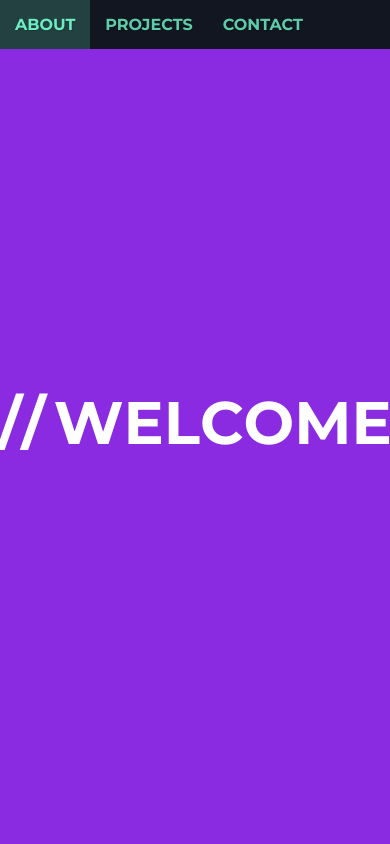
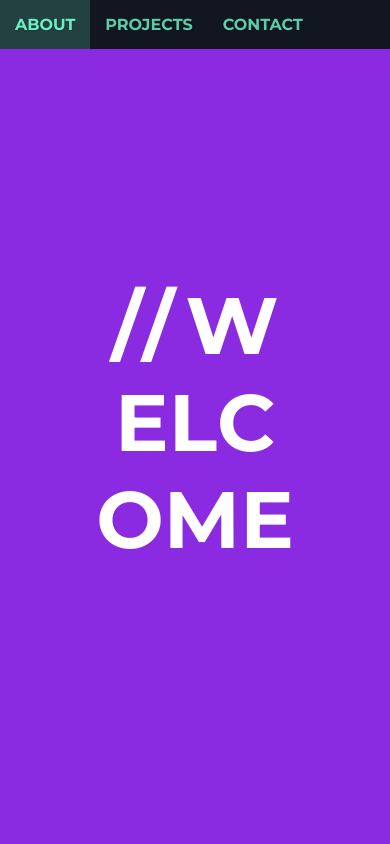
Before and after one commit to jbikeler/jbikeler.github.io, a plain HTML site: page index.html in a window 390 px wide. Shown: the top 844 px of the page. Drawn offline with Linux system fonts and the light colour scheme.

Commit message:
Fixed Clamp on WELCOME
What's the time in new layout for mobile design but it might look weird so it's possible I'll change it back to just adjusting the horizontal welcome later.

```diff
--- a/css/portfolio.css
+++ b/css/portfolio.css
@@ -113,19 +113,7 @@ ul {
     left: 20px;
 }
 
-#init-sugar {
-    margin: auto;
-    display: flex;
-    justify-content: center;
-}
 
-#init-sugar > p {
-    transition: color 0.5s ease;
-}
-
-#init-sugar > p:hover {
-    color: aquamarine;
-}
 
 .width-fix {
     max-width: 70rem;
@@ -299,13 +287,77 @@ ul {
 }
 
 #welcome p {
-    font-size: clamp(60px, 10vw, 120px);
     font-weight: 700;
     font-family: 'Montserrat', Arial, Helvetica, sans-serif;
     color: white;
     text-transform: uppercase;
+}
+
+/* If the layout doesn't look good with the dynamic horizontal welcome
+and the vertical welcome i can cut everything
+Ends go back to adjusting the horizontal welcome to just have a clamp.
+I thought I couldn't control this before but there was a clamp inside of
+the 'welcome p' class That was overriding it so it should work now.*/
+
+.horizontal-welcome {
+    font-size: clamp(60px, 10vw, 120px);
+    display: flex;
+    margin: auto;
     text-align: center;
+}
+
+.vertical-welcome {
+    font-size: clamp(80px, 15vw, 150px);
+    width: 100%;
+    height: auto;
+    display: none;
+    justify-content: center;
     margin: auto;
+    text-align: justify;
+}
+
+.vert-group {
+    display: flex;
+    justify-content: center;
+}
+
+.vert-group > p {
+    margin: 0;
+}
+
+#init-sugar {
+    display: flex;
+    justify-content: center;
+    text-align: center;
+}
+
+#init-sugar > p {
+    transition: color 0.5s ease;
+    margin: 0; /* Remove any default margins that might cause spacing issues */
+}
+
+#init-sugar > p:hover {
+    color: aquamarine;
+}
+
+@media (max-width: 514px) { /* when the screen is mobile */
+    .horizontal-welcome {
+        display: none;
+    }
+    .vertical-welcome {
+        display: flex;
+        flex-direction: column;
+    }
+}
+
+/* Keep columns side by side on larger screens */
+@media (min-width: 515px) { /* when the screen is desktop or tablet */
+    .vertical-welcome {
+        display: none;
+    }
+    .horizontal-welcome {
+        display: flex;
+    }
 }
 
 #about {
--- a/index.html
+++ b/index.html
@@ -26,6 +26,7 @@
     <!-- WELCOME SECTION -->
     <section class="col-con" id="welcome">
         <div id="init-sugar">
+            <div class="horizontal-welcome">
                 <p>/</p>
                 <p>/</p>
                 <p>&ThinSpace;</p>
@@ -36,6 +37,25 @@
                 <p>o</p>
                 <p>m</p>
                 <p>e</p>
+            </div>
+        </div>
+        <div class="vertical-welcome">
+            <div class="vert-group">
+                <p>/</p>
+                <p>/</p>
+                <p>&ThinSpace;</p>
+                <p>w</p>
+            </div>
+            <div class="vert-group">
+                <p>e</p>
+                <p>l</p>
+                <p>c</p>
+            </div>
+            <div class="vert-group">
+                <p>o</p>
+                <p>m</p>
+                <p>e</p>
+            </div>
         </div>
     </section>
     <!-- END WELCOME SECTION -->
```
Lines whose indentation alone changed are shown as unchanged.
